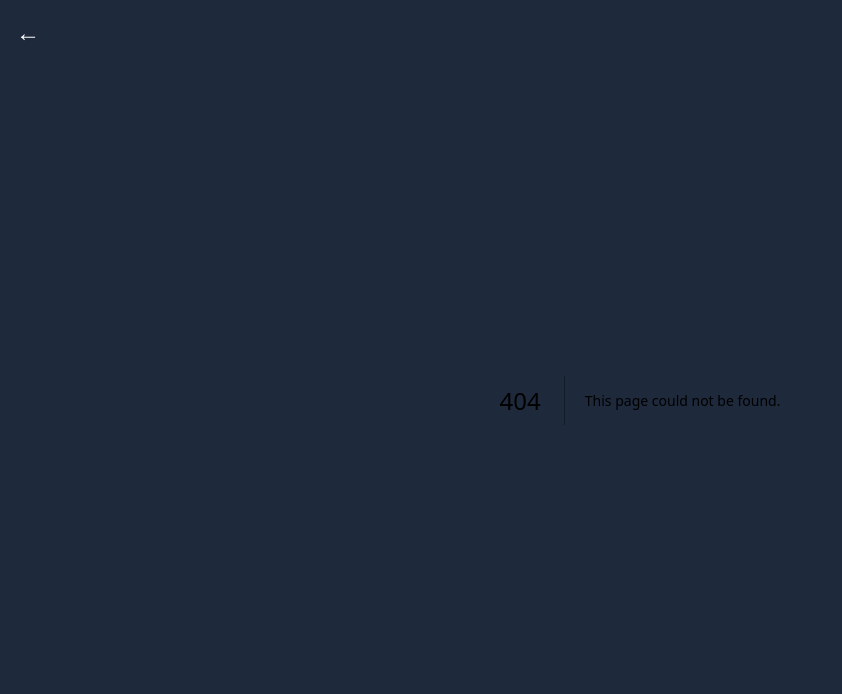
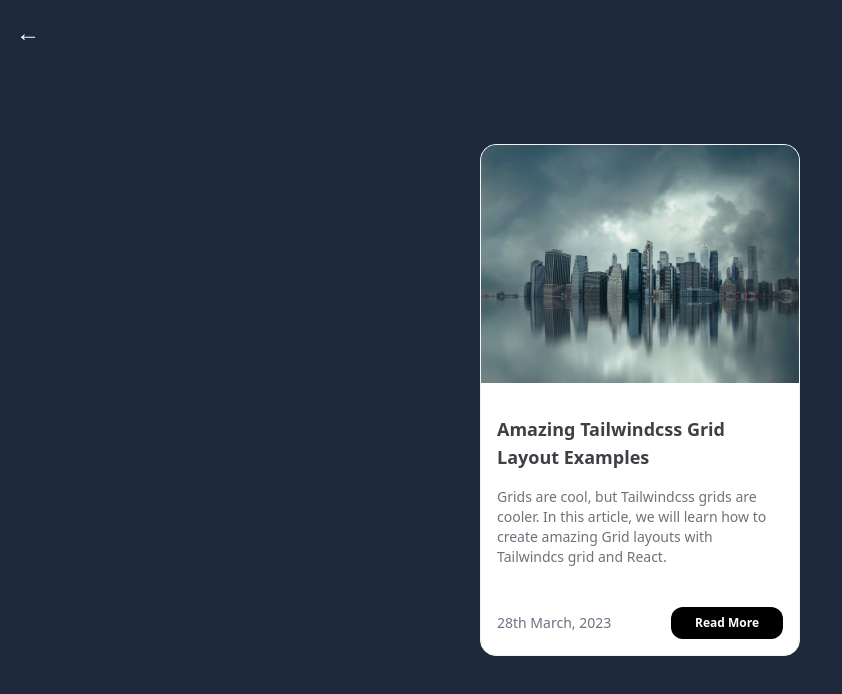
Before and after one commit to FacundoTenuta/AceternityExamples, a Next.js app: page /examples/following-pointer in a window 1280 px wide. Before the commit this address had no page. Shown: the top 694 px of the page, without its empty margins (0-842 px from the left). Built offline with nearby package versions, Linux system fonts and the light colour scheme.

Commit message:
Add Following Pointer demo page and components

```diff
--- /dev/null
+++ b/src/app/examples/following-pointer/page.tsx
@@ -0,0 +1,76 @@
+import { FollowerPointerCard } from '@/components/followingPointer/FollowerPointerCard';
+import Image from 'next/image';
+
+const FollowingPointerDemo = () => {
+	return (
+		<div className="w-80 mx-auto">
+			<FollowerPointerCard
+				title={
+					<TitleComponent
+						title={blogContent.author}
+						avatar={blogContent.authorAvatar}
+					/>
+				}
+			>
+				<div className="relative overflow-hidden h-full rounded-2xl transition duration-200 group bg-white hover:shadow-xl border border-zinc-100">
+					<div className="w-full aspect-w-16 aspect-h-10 bg-gray-100 rounded-tr-lg rounded-tl-lg overflow-hidden xl:aspect-w-16 xl:aspect-h-10 relative">
+						<Image
+							src={blogContent.image}
+							alt="thumbnail"
+							width="1000"
+							height="600"
+							priority
+							className={`group-hover:scale-95 group-hover:rounded-2xl transform object-cover transition duration-200 `}
+						/>
+					</div>
+					<div className="p-4">
+						<h2 className="font-bold my-4 text-lg text-zinc-700">
+							{blogContent.title}
+						</h2>
+						<h2 className="font-normal my-4 text-sm text-zinc-500">
+							{blogContent.description}
+						</h2>
+						<div className="flex flex-row justify-between items-center mt-10">
+							<span className="text-sm text-gray-500">{blogContent.date}</span>
+							<div className="relative z-10 px-6 py-2 bg-black text-white font-bold rounded-xl block text-xs">
+								Read More
+							</div>
+						</div>
+					</div>
+				</div>
+			</FollowerPointerCard>
+		</div>
+	);
+};
+
+const blogContent = {
+	slug: 'amazing-tailwindcss-grid-layouts',
+	author: 'Manu Arora',
+	date: '28th March, 2023',
+	title: 'Amazing Tailwindcss Grid Layout Examples',
+	description:
+		'Grids are cool, but Tailwindcss grids are cooler. In this article, we will learn how to create amazing Grid layouts with Tailwindcs grid and React.',
+	image: '/assets/towers.avif',
+	authorAvatar: '/assets/towers.avif',
+};
+
+const TitleComponent = ({
+	title,
+	avatar,
+}: {
+	title: string;
+	avatar: string;
+}) => (
+	<div className="flex space-x-2 items-center">
+		<Image
+			src={avatar}
+			height="20"
+			width="20"
+			alt="thumbnail"
+			className="rounded-full border-2 border-white aspect-square"
+		/>
+		<p>{title}</p>
+	</div>
+);
+
+export default FollowingPointerDemo;
--- a/src/app/page.tsx
+++ b/src/app/page.tsx
@@ -54,6 +54,12 @@ export default function Home() {
 				>
 					Hero Parallax
 				</Link>
+				<Link
+					href="/examples/following-pointer"
+					className="bg-slate-500 text-white px-4 py-2 rounded-md transition-all duration-300 hover:bg-slate-600"
+				>
+					Following Pointer
+				</Link>
 			</div>
 		</>
 	);
--- /dev/null
+++ b/src/components/followingPointer/FollowPointer.tsx
@@ -0,0 +1,79 @@
+import { motion } from 'framer-motion';
+import { type ReactNode } from 'react';
+
+export const FollowPointer = ({
+	x,
+	y,
+	title,
+}: {
+	x: any;
+	y: any;
+	title?: string | ReactNode;
+}) => {
+	const colors = [
+		'var(--sky-500)',
+		'var(--neutral-500)',
+		'var(--teal-500)',
+		'var(--green-500)',
+		'var(--blue-500)',
+		'var(--red-500)',
+		'var(--yellow-500)',
+	];
+	return (
+		<motion.div
+			className="h-4 w-4 rounded-full absolute z-50"
+			style={{
+				top: y,
+				left: x,
+				pointerEvents: 'none',
+			}}
+			initial={{
+				scale: 1,
+				opacity: 1,
+			}}
+			animate={{
+				scale: 1,
+				opacity: 1,
+			}}
+			exit={{
+				scale: 0,
+				opacity: 0,
+			}}
+		>
+			<svg
+				stroke="currentColor"
+				fill="currentColor"
+				strokeWidth="1"
+				viewBox="0 0 16 16"
+				className="h-6 w-6 text-sky-500 transform -rotate-[70deg] -translate-x-[12px] -translate-y-[10px] stroke-sky-600"
+				height="1em"
+				width="1em"
+				xmlns="http://www.w3.org/2000/svg"
+			>
+				<path d="M14.082 2.182a.5.5 0 0 1 .103.557L8.528 15.467a.5.5 0 0 1-.917-.007L5.57 10.694.803 8.652a.5.5 0 0 1-.006-.916l12.728-5.657a.5.5 0 0 1 .556.103z"></path>
+			</svg>
+			<motion.div
+				style={{
+					backgroundColor: colors[Math.floor(Math.random() * colors.length)],
+				}}
+				initial={{
+					scale: 0.5,
+					opacity: 0,
+				}}
+				animate={{
+					scale: 1,
+					opacity: 1,
+				}}
+				exit={{
+					scale: 0.5,
+					opacity: 0,
+				}}
+				className={
+					'px-2 py-2 bg-neutral-200 text-white whitespace-nowrap min-w-max text-xs rounded-full'
+				}
+			>
+				{title || `William Shakespeare`}
+			</motion.div>
+		</motion.div>
+	);
+};
--- /dev/null
+++ b/src/components/followingPointer/FollowerPointerCard.tsx
@@ -0,0 +1,60 @@
+'use client';
+import { AnimatePresence, useMotionValue } from 'framer-motion';
+import { useEffect, useRef, useState } from 'react';
+import { FollowPointer } from './FollowPointer';
+import { cn } from '@/utils/cn';
+
+export const FollowerPointerCard = ({
+	children,
+	className,
+	title,
+}: {
+	children: React.ReactNode;
+	className?: string;
+	title?: string | React.ReactNode;
+}) => {
+	const x = useMotionValue(0);
+	const y = useMotionValue(0);
+	const ref = useRef<HTMLDivElement>(null);
+	const [rect, setRect] = useState<DOMRect | null>(null);
+	const [isInside, setIsInside] = useState<boolean>(false); // Add this line
+
+	useEffect(() => {
+		if (ref.current) {
+			setRect(ref.current.getBoundingClientRect());
+		}
+	}, []);
+
+	const handleMouseMove = (e: React.MouseEvent<HTMLDivElement>) => {
+		if (rect) {
+			const scrollX = window.scrollX;
+			const scrollY = window.scrollY;
+			x.set(e.clientX - rect.left + scrollX);
+			y.set(e.clientY - rect.top + scrollY);
+		}
+	};
+	const handleMouseLeave = () => {
+		setIsInside(false);
+	};
+
+	const handleMouseEnter = () => {
+		setIsInside(true);
+	};
+	return (
+		<div
+			onMouseLeave={handleMouseLeave}
+			onMouseEnter={handleMouseEnter}
+			onMouseMove={handleMouseMove}
+			style={{
+				cursor: 'none',
+			}}
+			ref={ref}
+			className={cn('relative', className)}
+		>
+			<AnimatePresence mode="wait">
+				{isInside && <FollowPointer x={x} y={y} title={title} />}
+			</AnimatePresence>
+			{children}
+		</div>
+	);
+};
```
Also changed, not shown: public/assets/towers.avif (added).
